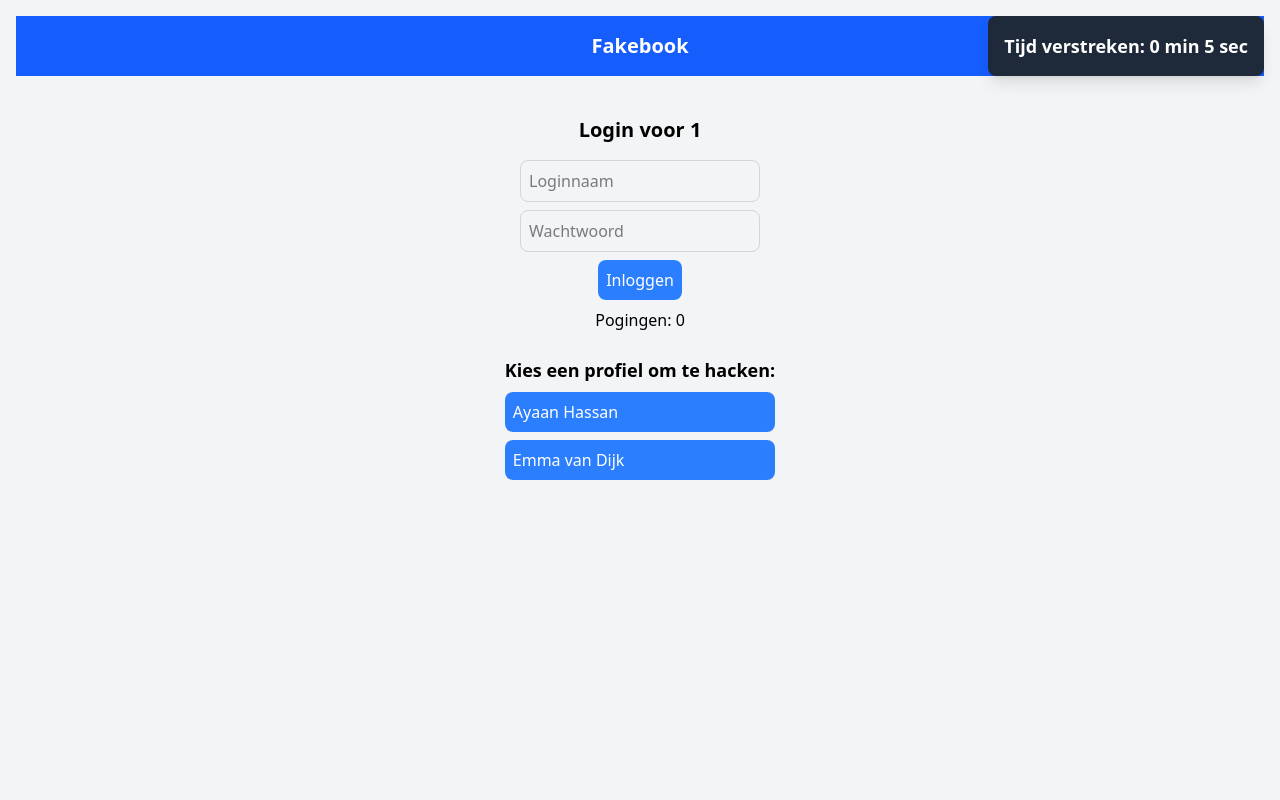
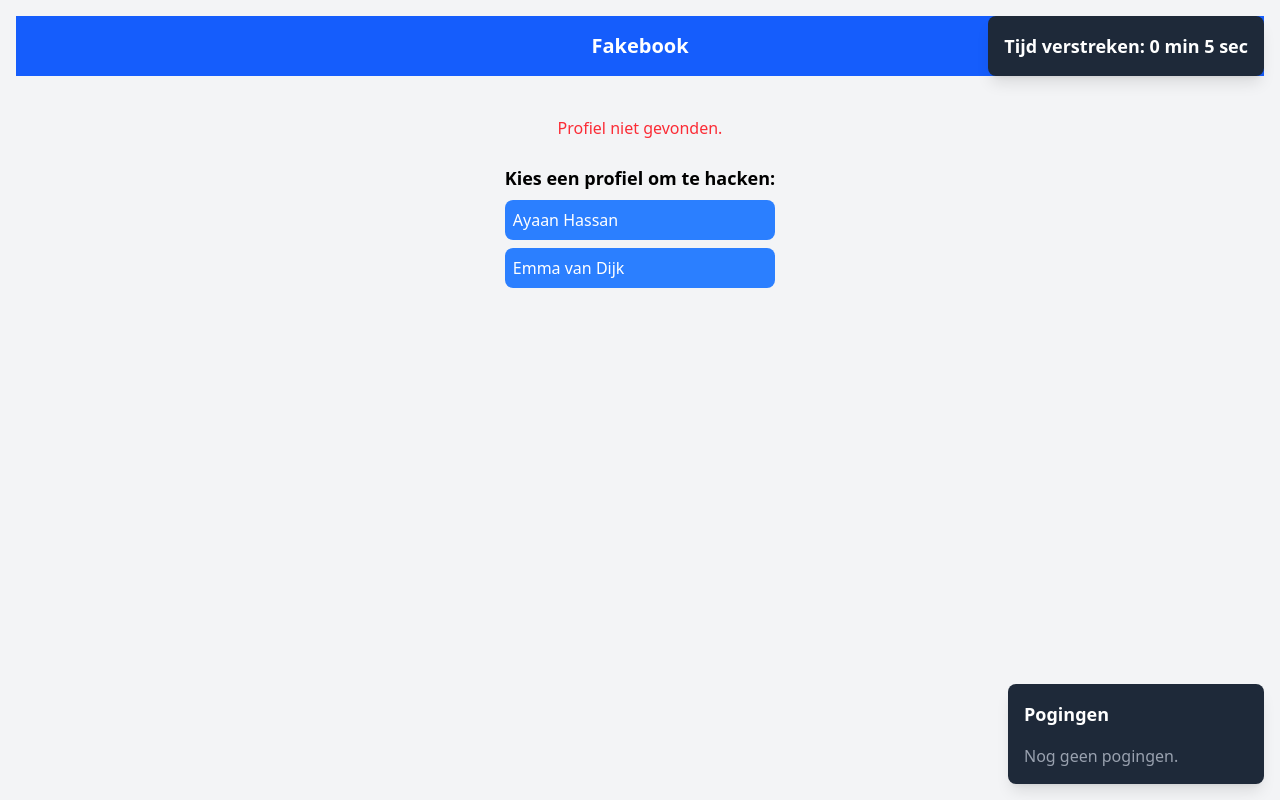
Before and after one commit to nkarimova24/kw1c-profileHack, a React (Vite) app: page /login/1 in a window 1280 px wide. Built offline with nearby package versions, Linux system fonts and the light colour scheme.

Commit message:
attempts

```diff
--- a/src/App.jsx
+++ b/src/App.jsx
@@ -1,11 +1,15 @@
+import { useState } from "react";
 import { BrowserRouter as Router, Route, Routes, Link } from "react-router-dom";
 import Login from "./components/Login";
 import Profile from "./components/Profile";
 import Home from "./components/Home";
 import Timer from "./components/Timer";
+import Attempts from "./components/Attempts";
 import "./index.css";
 
 function App() {
+  const [attempts, setAttempts] = useState([]);
+
   return (
     <Router>
       <div className="min-h-screen bg-gray-100 text-black flex flex-col items-center p-4">
@@ -13,10 +17,11 @@ function App() {
           Fakebook
         </header>
         <Timer />
+        <Attempts attempts={attempts} />
         <Routes>
           <Route path="/" element={<Home />} />
           <Route path="/profile/:id" element={<Profile />} />
-          <Route path="/login/:id" element={<Login />} />
+          <Route path="/login/:id" element={<Login setAttempts={setAttempts} />} />
         </Routes>
         <div className="mt-6">
           <h2 className="text-lg font-bold">Kies een profiel om te hacken:</h2>
--- /dev/null
+++ b/src/components/Attempts.jsx
@@ -0,0 +1,20 @@
+import { useState } from "react";
+
+function Attempts({ attempts }) {
+  return (
+    <div className="fixed bottom-4 right-4 bg-gray-800 text-white p-4 rounded-lg shadow-lg w-64">
+      <h2 className="text-lg font-bold">Pogingen</h2>
+      <ul className="mt-4 max-h-40 overflow-auto">
+        {attempts.length > 0 ? (
+          attempts.map((attempt, index) => (
+            <li key={index} className="p-1 border-b border-gray-600">{attempt}</li>
+          ))
+        ) : (
+          <p className="text-gray-400">Nog geen pogingen.</p>
+        )}
+      </ul>
+    </div>
+  );
+}
+
+export default Attempts;
--- a/src/components/Login.jsx
+++ b/src/components/Login.jsx
@@ -2,41 +2,33 @@ import { useState } from "react";
 import { useParams } from "react-router-dom";
 
 const loginData = {
-  "ayaan-hassan": { username: "admin", password: "NoorFoto1990" },
-  "emma-van-dijk": { username: "admin", password: "Schilder123" }
+  "ayaan-hassan": { username: "admin", password: "NoorFoto1990", name: "Ayaan Hassan" },
+  "emma-van-dijk": { username: "emma", password: "Schilder123", name: "Emma van Dijk" }
 };
 
-function Login() {
+function Login({ setAttempts }) {
   const { id } = useParams();
-  const profileLogin = loginData[id] || loginData["ayaan-hassan"];
-  const [username, setUsername] = useState("");
+  const [profileLogin] = useState(loginData[id] || null);
   const [password, setPassword] = useState("");
-  const [attempts, setAttempts] = useState(0);
   const [message, setMessage] = useState("");
 
   const handleLogin = (e) => {
     e.preventDefault();
-    setAttempts(attempts + 1);
+    setAttempts((prev) => [...prev, password]);
 
-    if (username === profileLogin.username && password === profileLogin.password) {
-      setMessage("Gefeliciteerd! Je hebt het profiel gehackt.");
+    if (profileLogin && password === profileLogin.password) {
+      setMessage(`Gefeliciteerd! Je hebt het profiel van ${profileLogin.name} gehackt.`);
     } else {
-      setMessage("Onjuiste login. Probeer opnieuw.");
+      setMessage("Onjuist wachtwoord. Probeer opnieuw.");
     }
   };
 
   return (
     <div className="text-center mt-10">
-      <h2 className="text-xl font-bold">Login voor {id.replace('-', ' ')}</h2>
+      {profileLogin ? (
+        <>
+          <h2 className="text-xl font-bold">Welkom {profileLogin.name}</h2>
           <form onSubmit={handleLogin} className="mt-4">
-        <input
-          type="text"
-          placeholder="Loginnaam"
-          value={username}
-          onChange={(e) => setUsername(e.target.value)}
-          className="block w-60 p-2 mb-2 border border-gray-300 rounded-lg"
-          required
-        />
             <input
               type="password"
               placeholder="Wachtwoord"
@@ -47,7 +39,10 @@ function Login() {
             />
             <button className="bg-blue-500 p-2 rounded-lg text-white hover:bg-blue-400">Inloggen</button>
           </form>
-      <p className="mt-2">Pogingen: {attempts}</p>
+        </>
+      ) : (
+        <p className="text-red-500">Profiel niet gevonden.</p>
+      )}
       {message && <p className="mt-2 text-red-500">{message}</p>}
     </div>
   );
--- a/src/components/Timer.jsx
+++ b/src/components/Timer.jsx
@@ -22,7 +22,7 @@ function Timer() {
   useEffect(() => {
     const timeInterval = setInterval(() => {
       setElapsedTime((prev) => prev + 1);
-    }, 1000);
+    }, 1000); // Elke seconde verhogen
 
     const hintInterval = setInterval(() => {
       const currentHints = profileHints[location.pathname] || [
```
Lines whose indentation alone changed are shown as unchanged.
